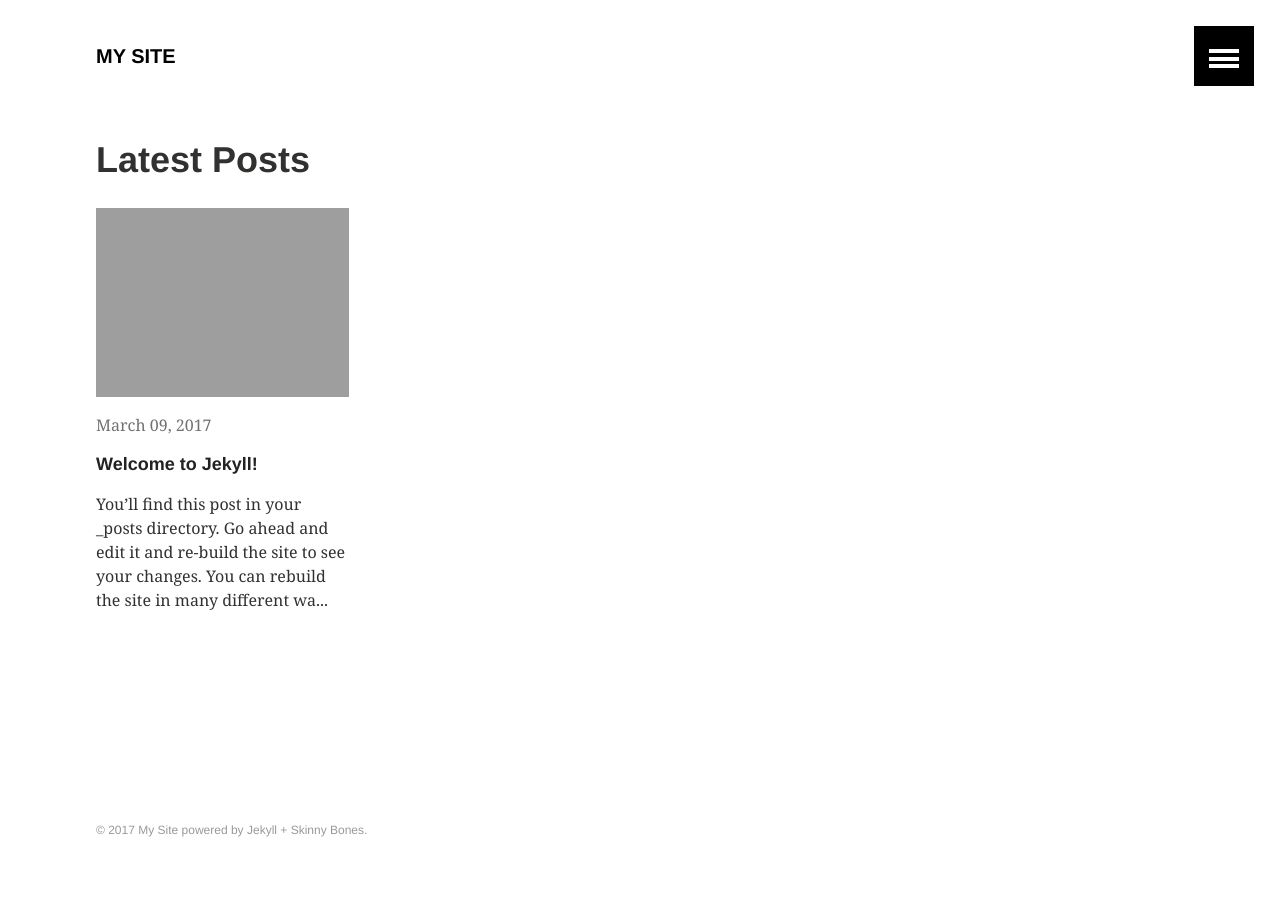
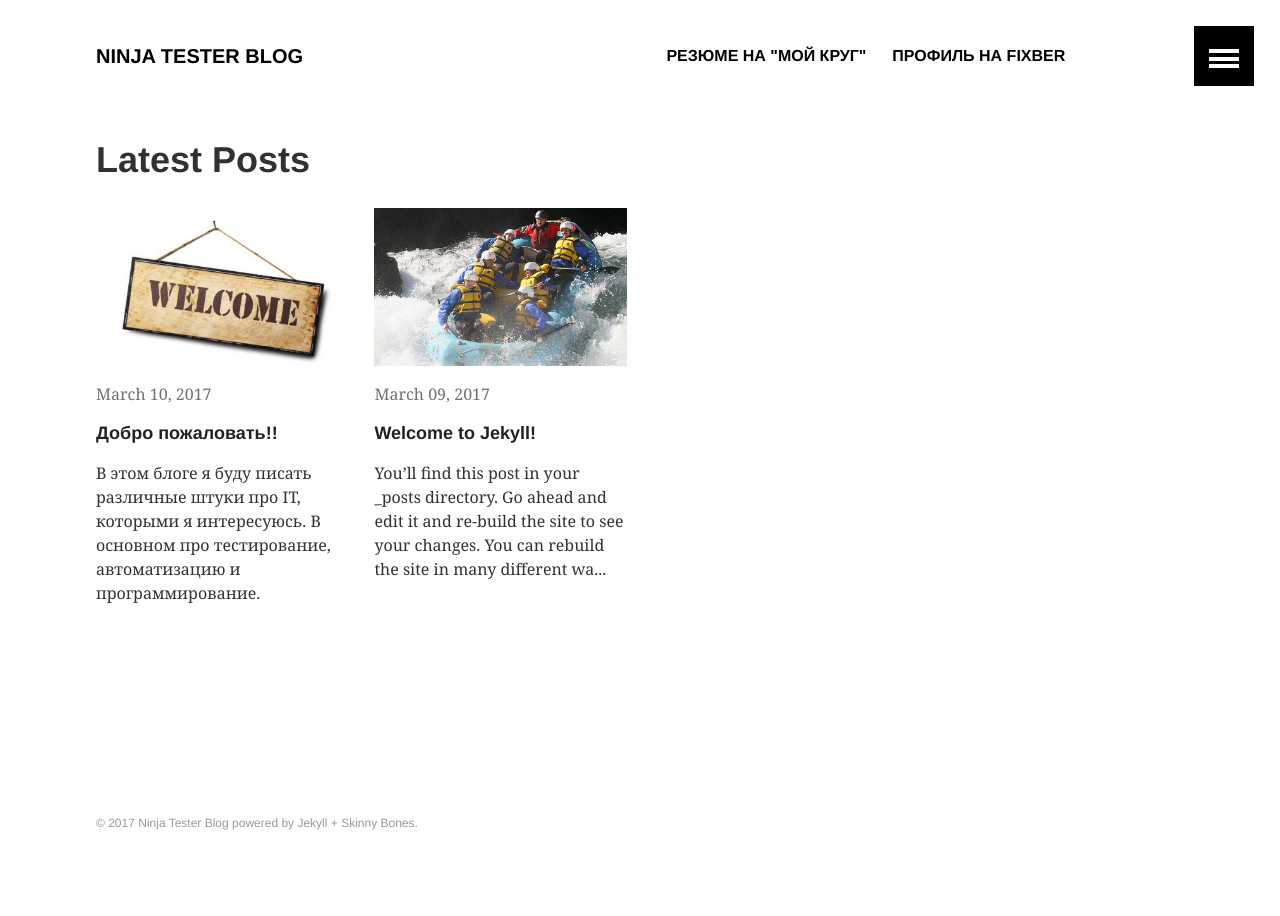
Before and after one commit to ninja-tester/ninja-tester.github.io, a Jekyll site: the page built from index.md, in a window 1280 px wide. Built offline with Jekyll 4.4.1, drawn with Linux system fonts in a browser that asks for light colours.

Commit message:
Add teaser, initial welcome poest and some links for test

```diff
--- a/_config.yml
+++ b/_config.yml
@@ -1,9 +1,9 @@
 # Site wide configuration
 
-title: "My Site"
-description: "This is a description of my awesome site."
-logo: # 120x120 px default image used for Twitter summary card
-teaser: # 400x250 px default teaser image used in image archive grid
+title: "Ninja Tester Blog"
+description: "IT blog about software testing, automation, selenium, python, robots and other interesting geek stuff"
+logo: 120x120.png # 120x120 px default image used for Twitter summary card
+teaser: 400x250.jpg # 400x250 px default teaser image used in image archive grid
 locale: en
 url:
 feed:
--- a/_data/navigation.yml
+++ b/_data/navigation.yml
@@ -1,4 +1,11 @@
 # Site navigation links
+
+- title: Резюме на "Мой круг"
+  url: https://moikrug.ru/vadim-yangunaev
+
+- title: Профиль на Fixber
+  url: http://fixber.com/resume/SR9TBd0de
+  image: freelance-notepad-300x200.jpg
 
 - title:
   url:
--- a/_posts/2017-03-09-welcome-to-jekyll.markdown
+++ b/_posts/2017-03-09-welcome-to-jekyll.markdown
@@ -3,6 +3,7 @@ layout: article
 title:  "Welcome to Jekyll!"
 date:   2017-03-09 16:17:28 +0400
 categories: jekyll update
+image: 400x250-welcome.jpg
 ---
 You’ll find this post in your `_posts` directory. Go ahead and edit it and re-build the site to see your changes. You can rebuild the site in many different ways, but the most common way is to run `jekyll serve`, which launches a web server and auto-regenerates your site when a file is updated.
 
--- /dev/null
+++ b/_posts/2017-03-10-welcome-to-blog.markdown
@@ -0,0 +1,19 @@
+---
+layout: article
+title:  "Добро пожаловать!!"
+date:   2017-03-10 10:10:10 +0400
+categories: jekyll update
+image:
+ teaser: 400x250-welcome.jpg
+---
+В этом блоге я буду писать различные штуки про IT, которыми я интересуюсь. В основном про тестирование, автоматизацию и программирование.
+
+Блог создан на площадке GitHub, что как бы гиково :)
+В качестве движка используется Jekyll, написанный на Ruby.
+К движку прикручен Skinny Bones Jekyll Starter.
+
+Check out the [Jekyll docs][jekyll-docs] for more info on how to get the most out of Jekyll. File all bugs/feature requests at [Jekyll’s GitHub repo][jekyll-gh]. If you have questions, you can ask them on [Jekyll Talk][jekyll-talk].
+
+[jekyll-docs]: https://jekyllrb.com/docs/home
+[jekyll-gh]:   https://github.com/jekyll/jekyll
+[jekyll-talk]: https://talk.jekyllrb.com/
```
Also changed, not shown: images/120x120.png (added), images/400x250-welcome.jpg (added), images/400x250.jpg (added), images/400x250_.jpg (added), images/freelance-notepad-300x200.jpg (added), 1 other file.
